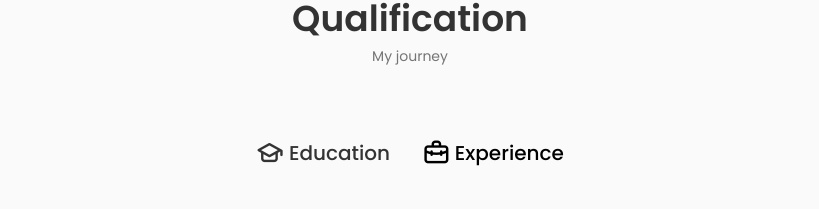
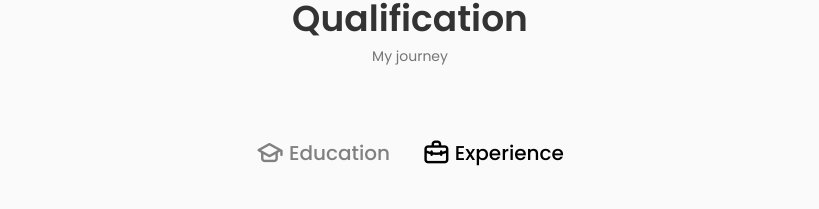
Before and after one commit to sthika/miyasbirthday, a React (Create React App) app: page / in a window 1280 px wide. Shown: the part 1337-1546 px from the top of the page, without its empty margins (230-1049 px from the left). Built offline with nearby package versions, Linux system fonts and the light colour scheme.

Commit message:
change CV file

```diff
--- a/src/App.css
+++ b/src/App.css
@@ -9,8 +9,9 @@
   /*Color mode HSL(hue, saturation, lightness)*/
   --hue: 0;
   --sat: 0%;
+  --inactive-color: hsl(var(--hue), var(--sat), 50%);
   --title-color: hsl(var(--hue), var(--sat), 20%);
-  --title-color-dark: hsl(var(--hue), var(--sat), 0%);
+  --title-color-dark: hsl(var(--hue), var(--sat), -20%);
   --text-color: hsl(var(--hue), var(--sat), 46%);
   --body-color: hsl(var(--hue), var(--sat), 98%);
   --container-color: #fff;
--- a/src/components/qualification/qualification.css
+++ b/src/components/qualification/qualification.css
@@ -9,7 +9,7 @@
 .qualification__button {
     font-size: var(--h3-font-size);
     font-weight: var(--font-medium);
-    color: var(--title-color);
+    color: var(--inactive-color);
     margin: 0 var(--mb-1);
     cursor: pointer;
 }
```
Also changed, not shown: 1 other file (tests, documents, lock files or other folders).
